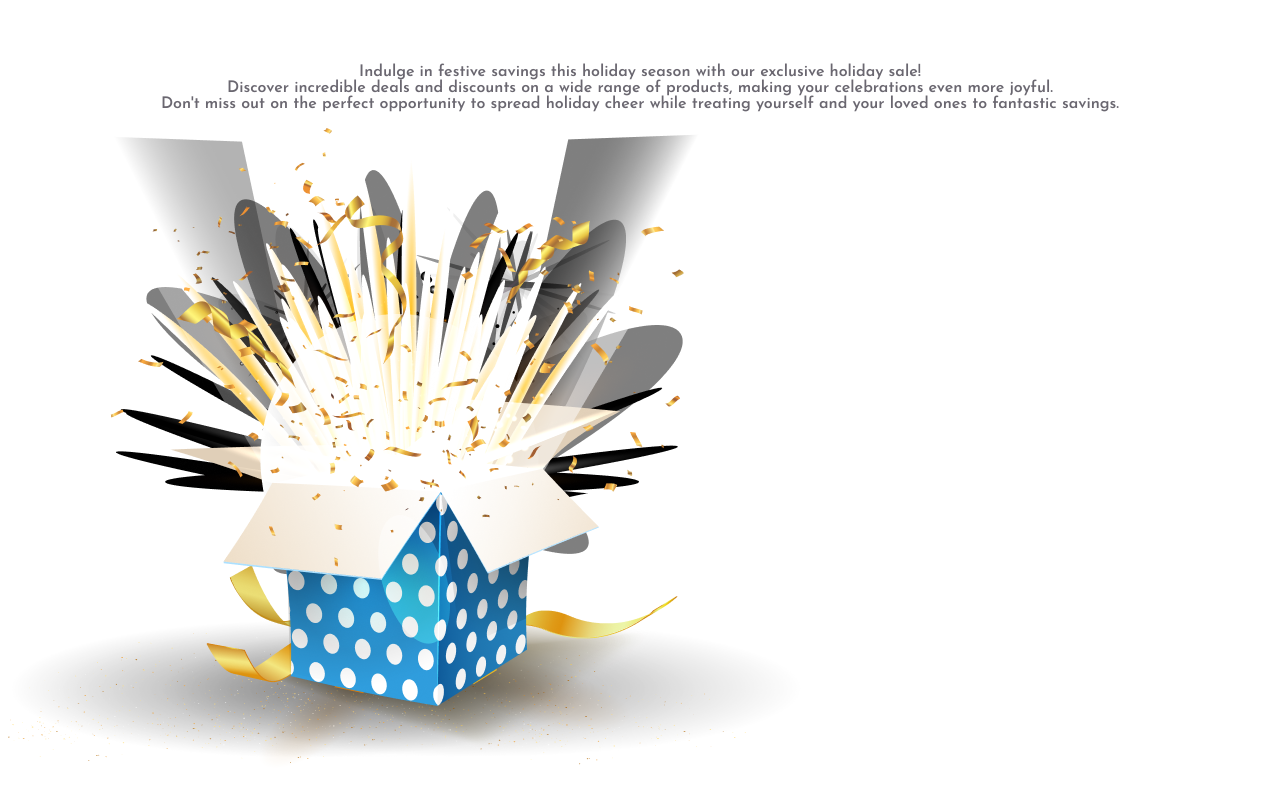
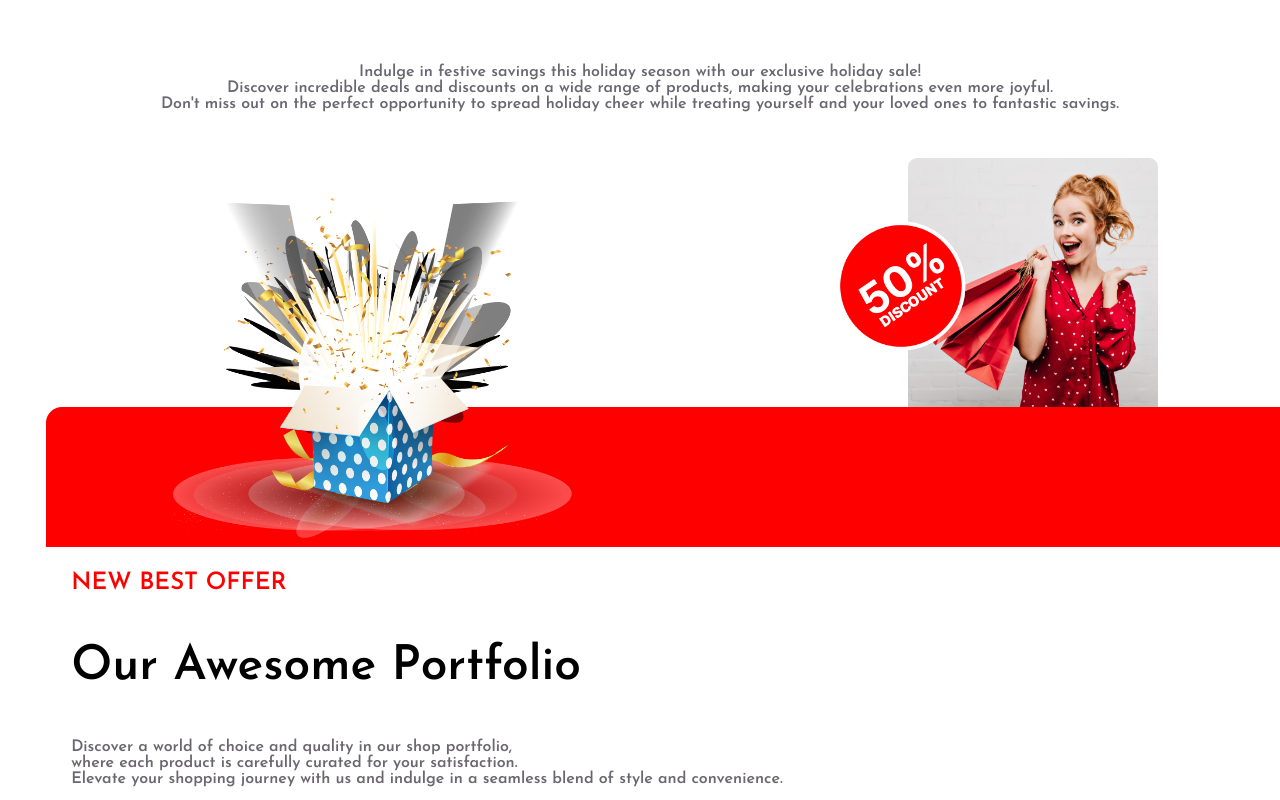
Before and after one commit to Shuharthu/Assignment1, a plain HTML site: page index.html in a window 1280 px wide. Shown: the part 3740-4540 px from the top of the page. Drawn offline with Linux system fonts and the light colour scheme.

Commit message:
first commit

```diff
--- a/index.html
+++ b/index.html
@@ -79,9 +79,14 @@
                 <h4 class="percent">Holidays <span class="sale">Sale 50%</span></h4>
                 <p class="holidaysale">Indulge in festive savings this holiday season with our exclusive holiday sale!<br> Discover incredible deals and discounts on a wide range of products, making your celebrations even more joyful.<br> Don't miss out on the perfect opportunity to spread holiday cheer while treating yourself and your loved ones to fantastic savings.</p>
             </div>
-<div class="holidayred">
-    <img src="Group 75.png" class="image2" />
-</div>
+
+            <div class="holidayp1">
+                <img class="holidayp2" src="Group 44.png" alt="">
+
+
+            </div>
+            <div class="holidayp3">
+            <img class="holidayp4" src="Group 75.png" alt="">
 </div>
 
         </section>
@@ -158,7 +163,9 @@
           <a>www.styleshop.com.bd</a>
         </div>
     </div>
-
+      <div>
+        <button class="unsub">Unsubscribe</button>
+      </div>
 
     </footer>
 </body>
--- a/styles.css
+++ b/styles.css
@@ -263,23 +263,44 @@ text-align: right;
 
     text-align: center;
 }
-
-.holidayredimg{
-    position: absolute;
-    top: 600%;
-    left: 100px;
-    height: 30%;
+.holidayp1{
+    background-image: url('Rectangle 1.png');
+    height: 400px;
+    width: 250px;
+    background-size:contain;
+    background-repeat: no-repeat;
+    margin-top: 30px;
+    float: right;
+    position:relative;
+    right: 9%;
+}
+.holidayp2{
+    height: 180px;
+    width: 180px;
+    margin-top: 38px;
+    margin-left: -39%;
+}
+.holidayp3{
+    background-image: url('Rectangle 2.png');
+    height: 140px;
+    width: 100%;
+    margin-top:295px ;
+    background-repeat: no-repeat;
+    align-items: center;
+    position: relative;
+    left: 3%;
+}
+.holidayp4{
+    position: relative;
+    height: 350px;
+    width: 400px;
+    margin-top: 50px;
+    margin-right: -47%;
+    left: 10%;
+    top: -185%;
+}
 
 
-}
-.image2{
-
-    background-image: url(..C:\projects\Assignment\resources\Rectangle 2.png);
-    background-repeat: no-repeat;
-    background-position: bottom right;
-    background-attachment: fixed;
-    background-position: center;
-}
 
 .container{
     padding-left: 05%;
@@ -408,7 +429,7 @@ footer{
     background:black;
     padding: 130px 200px;
     margin-top: 800px;
-    text:white;
+    text :white;
 }
 
 
@@ -474,3 +495,8 @@ left: 450px;
     color:white;
     font-size: 15px;
 }
+.unsub{
+    position: relative;
+    right: -400px;
+    top: 350px;
+}
```
